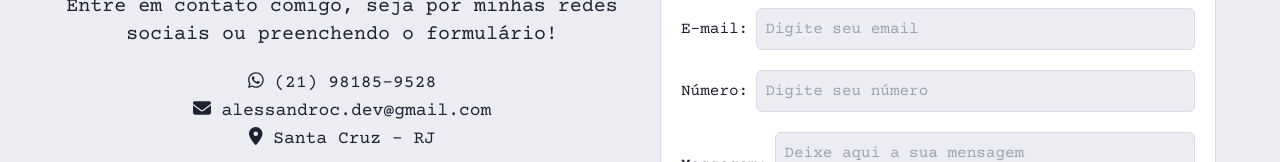
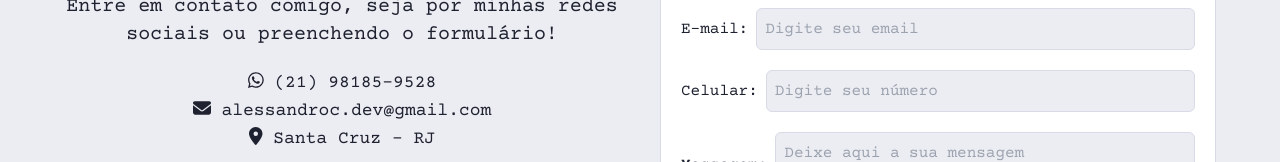
Before and after one commit to alessandro-chrystian/portfolio, a React (Vite) app: page / in a window 1280 px wide. Shown: the part 2969-3131 px from the top of the page. Built offline with nearby package versions, Linux system fonts and the light colour scheme.

Commit message:
corrigido alguns bugs de performance

```diff
--- a/src/App.jsx
+++ b/src/App.jsx
@@ -53,7 +53,7 @@ function App() {
     window.addEventListener('scroll', toggleVisibility)
 
     return () => {
-      removeEventListener("scroll", toggleVisibility)
+      window.removeEventListener("scroll", toggleVisibility)
     }
   }, [])
 
@@ -77,7 +77,7 @@ function App() {
     window.addEventListener('scroll', handleScroll)
 
     return () => {
-      removeEventListener('scroll', handleScroll)
+      window.removeEventListener('scroll', handleScroll)
     }
 
   }, [])
--- a/src/components/CardPortfolio.jsx
+++ b/src/components/CardPortfolio.jsx
@@ -1,6 +1,4 @@
 import React from 'react';
-import { FontAwesomeIcon } from '@fortawesome/react-fontawesome';
-import { faJs } from '@fortawesome/free-brands-svg-icons';
 
 function CardPortfolio(props){
 
--- a/src/components/ContactForm.jsx
+++ b/src/components/ContactForm.jsx
@@ -30,7 +30,6 @@ function ContactForm(props) {
                 message: ''
             })
         }, (error) => {
-            console.log(error)
             alert('Erro ao enviar a mensagem.')
         })
     }
@@ -39,15 +38,15 @@ function ContactForm(props) {
         <form onSubmit={handleSubmit} className={`${props.isDark ? "bg-dark-foreground border-dark-border" : "bg-primary-content border-border"} flex flex-col justify-between gap-5 p-5 rounded-xl border`}>
             <div className='flex items-center gap-2'>
                 <label htmlFor="name">Nome:</label>
-                <input onChange={handleChange} value={formData.name} type='text' id='name' name="name" placeholder='Digite seu nome' className={`flex-grow border p-2 rounded-md ${props.isDark ? "bg-dark-background border-dark-border" : "bg-background border-border"}`} required />
+                <input onChange={handleChange} value={formData.name} type='text' id='name' name="name" placeholder='Digite seu nome' className={`flex-grow w-1/2 border p-2 rounded-md ${props.isDark ? "bg-dark-background border-dark-border" : "bg-background border-border"}`} required />
             </div>
             <div className='flex items-center gap-2'>
                 <label htmlFor='email'>E-mail:</label>
-                <input onChange={handleChange} value={formData.email} type="email" id="email" name="email" placeholder='Digite seu email' className={`flex-grow p-2 border ${props.isDark ? "bg-dark-background border-dark-border" : "bg-background border-border"} p-1 rounded-md`} required />
+                <input onChange={handleChange} value={formData.email} type="email" id="email" name="email" placeholder='Digite seu email' className={`flex-grow w-1/2 p-2 border ${props.isDark ? "bg-dark-background border-dark-border" : "bg-background border-border"} p-1 rounded-md`} required />
             </div>
-            <div className='flex items-center gap-2'>
-                <label htmlFor='email'>Número:</label>
-                <input onChange={handleChange} value={formData.number} type="tel" id="number" name="number" placeholder='Digite seu número' className={`flex-grow p-2 border ${props.isDark ? "bg-dark-background border-dark-border" : "bg-background border-border"} p-1 rounded-md`} required />
+            <div className='flex items-center justify-between gap-2'>
+                <label htmlFor='email'>Celular:</label>
+                <input onChange={handleChange} value={formData.number} type="tel" id="number" name="number" placeholder='Digite seu número' className={`flex-grow w-1/2 p-2 border ${props.isDark ? "bg-dark-background border-dark-border" : "bg-background border-border"} p-1 rounded-md`} required />
             </div>
             <div className='flex items-center gap-2'>
                 <label htmlFor="message">Messagem:</label>
--- a/src/components/Services.jsx
+++ b/src/components/Services.jsx
@@ -1,7 +1,7 @@
 import React from 'react';
 import CardService from './CardService';
 
-import { faGear, faGlobe, faScrewdriverWrench, faHeadset } from '@fortawesome/free-solid-svg-icons';
+import { faGlobe, faScrewdriverWrench, faHeadset } from '@fortawesome/free-solid-svg-icons';
 
 function Services(props){
     return (
```
